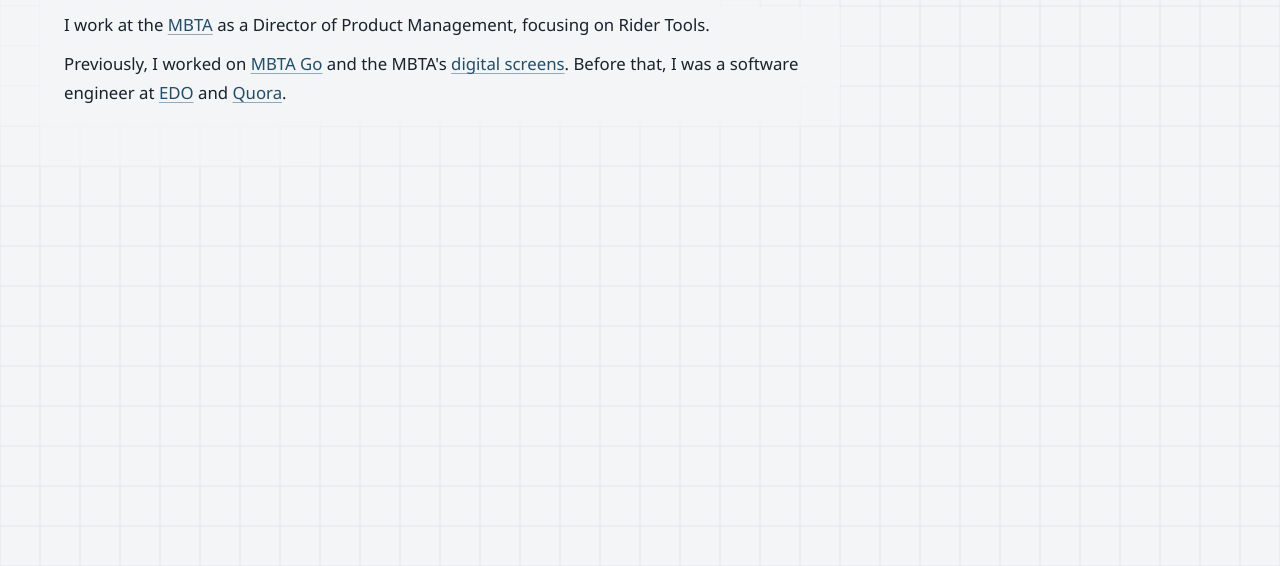
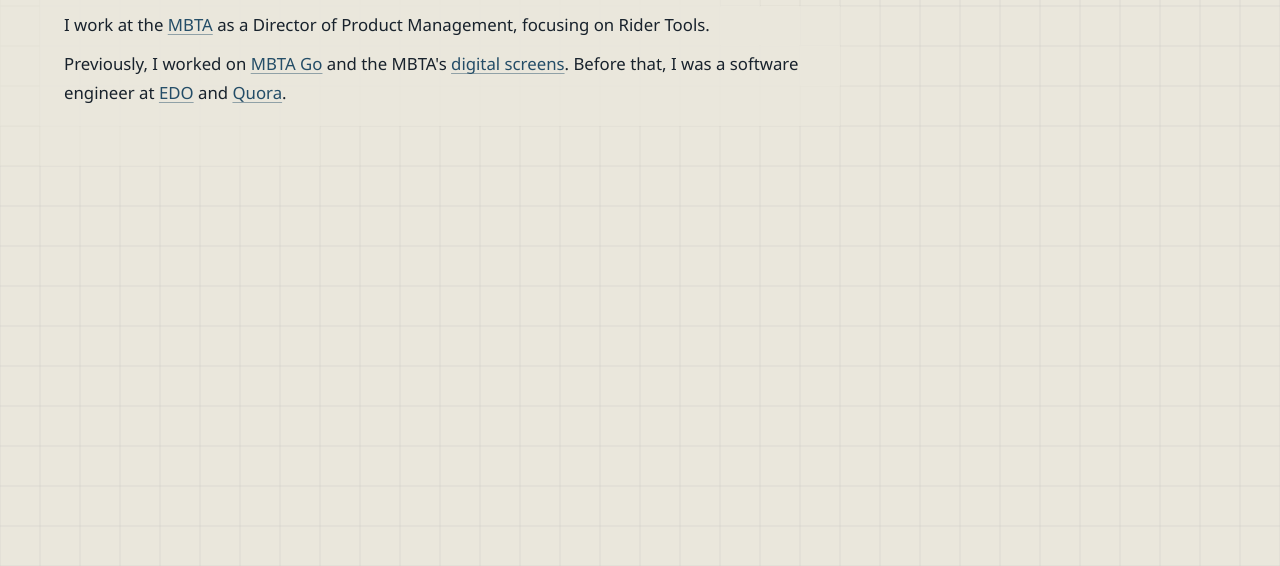
Before and after one commit to handorff/handorff.github.io, a website built with Vite: page index.html in a window 1280 px wide. Shown: the part 234-800 px from the top of the page. Built offline with nearby package versions, Linux system fonts and the light colour scheme; no server answers.

Commit message:
Change the light theme background color

```diff
--- a/src/styles.css
+++ b/src/styles.css
@@ -1,6 +1,6 @@
 :root {
   color-scheme: only light;
-  --page-bg: #f3f5f7;
+  --page-bg: #eae7dc;
   --text-color: #18222c;
   --link-color: #244d67;
   --grid-line-color-light: rgba(130, 138, 145, 0.16);
@@ -17,7 +17,7 @@ body {
 }
 
 body[data-theme="light"] {
-  --page-bg: #f3f5f7;
+  --page-bg: #eae7dc;
   --text-color: #18222c;
   --link-color: #244d67;
 }
```
